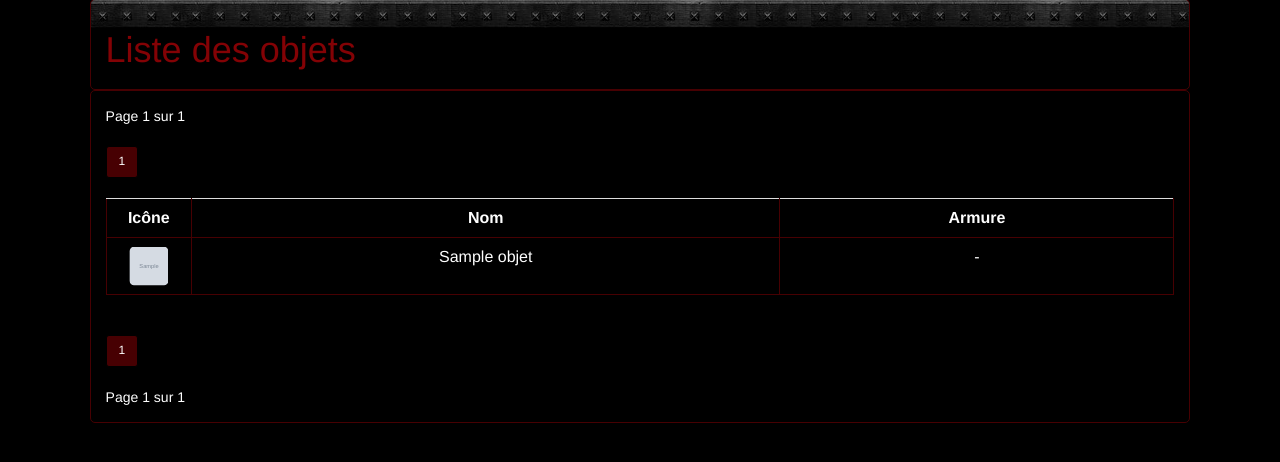
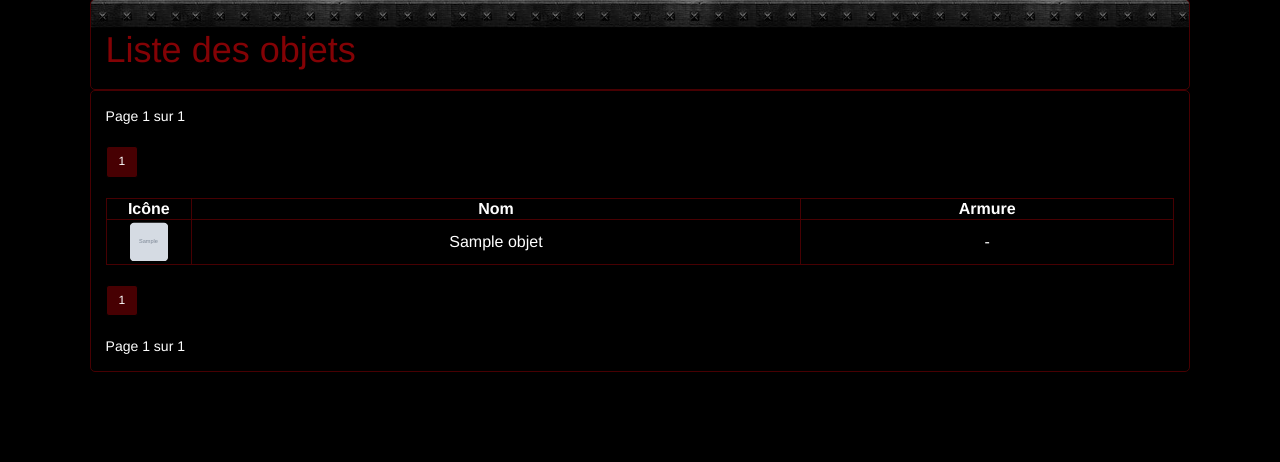
Before and after one commit to Marie-Donnie/firp, a Django app: template fiches/templates/fiches/objets.html in a window 1280 px wide. Shown: the part 240-702 px from the top of the page. Run offline with Django 3.2, Linux system fonts and the light colour scheme; the template is opened without the code that fills it: most values are stand-ins (such as "Sample title", 1, 10 or a date in 2020); grey boxes marked "Sample" are stand-in pictures; some libraries are stand-ins or nearby versions.

Commit message:
Corrected tables

```diff
--- a/fiches/static/fiches/fiches.css
+++ b/fiches/static/fiches/fiches.css
@@ -224,11 +224,13 @@ div.gallery img {
 
 
 #liste table, tr, td, th{
-    /* display: block; */
     border: 1px solid #470002;
     padding-left: 0;
     padding-right: 0;
     text-align: center;
+    vertical-align: middle;
+    padding-top: 1px;
+    padding-bottom: 1px;
 }
 
 #liste table tr td a {
@@ -236,6 +238,9 @@ div.gallery img {
     height:100%;
     width:100%;
     text-align: center;
+    vertical-align: middle;
+    padding-top: 1px;
+    padding-bottom: 1px;
 }
 
 #liste .media-object {
--- a/fiches/templates/fiches/objets.html
+++ b/fiches/templates/fiches/objets.html
@@ -34,7 +34,7 @@
       {% endif %}
     </ul>
   </nav>
-  <table class= "table table-hover" style="width:100%">
+  <table style="width:100%">
     <tr>
       <th width="8%">Icône</th>
       <th>Nom</th>
```
